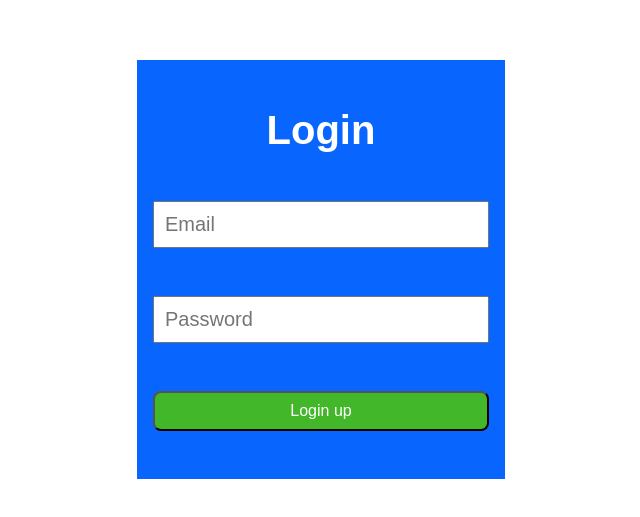
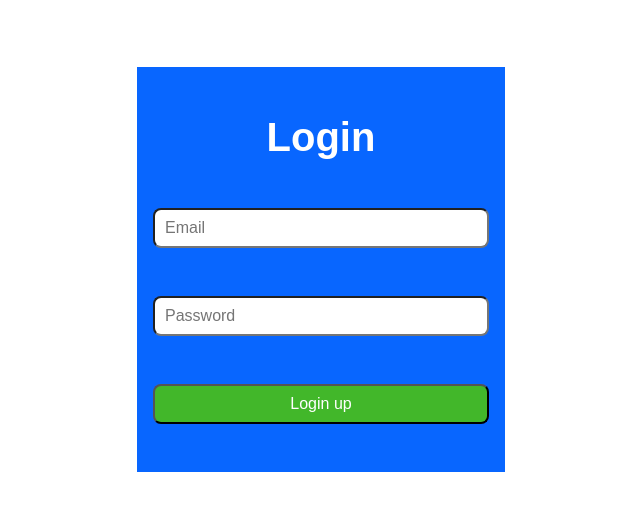
Before and after one commit to HoussienZed/HR_system, a React (Vite) app in the folder Client/: page /login in a window 1280 px wide. Shown: the part 147-664 px from the top of the page, without its empty margins (319-959 px from the left). Built offline with nearby package versions, Linux system fonts and the light colour scheme; a web font is replaced by a local one.

Commit message:
updated the input comp

```diff
--- a/Client/src/component/others/Input.jsx
+++ b/Client/src/component/others/Input.jsx
@@ -9,11 +9,11 @@ const Input = ({
   className,
   required,
 }) => {
-  const classNames = className;
+  const classNames = className + " input-text text-black rounded-lg text-black";
   const label_classNames = label_className;
   return label ? (
-    <div className="w-full">
-      <label htmlFor={name} className={`${label_classNames}`}>
+    <div className="w-full flex flex-column">
+      <label htmlFor={name} className={`font-bold ${label_classNames}`}>
         {label}
       </label>
       <input
@@ -22,7 +22,7 @@ const Input = ({
         value={value}
         onChange={onChange}
         placeholder={placeholder}
-        className={`${classNames}`}
+        className={`mt-2 ${classNames}`}
         required={required}
       />
     </div>
```
